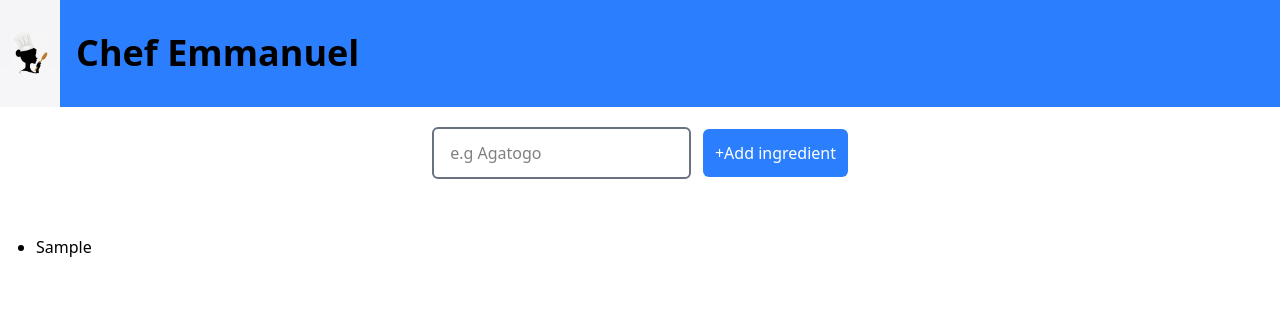
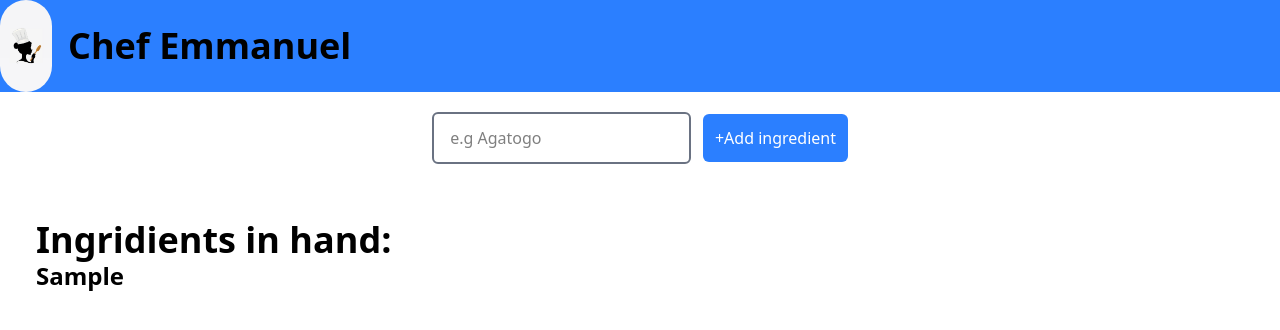
Before and after one commit to emmy-niyonsaba/The-ingredients, a React (Vite) app: page / in a window 1280 px wide. Both pictures are taken after typing "Sample" into the empty fields and a click on the button "+Add ingredient". Shown: the top 330 px of the page. Built offline with nearby package versions, Linux system fonts and the light colour scheme.

Commit message:
working on end of day reviews

```diff
--- a/src/components/Header.jsx
+++ b/src/components/Header.jsx
@@ -4,7 +4,7 @@ const Header = () => {
   return (
    <>
        <header className='flex items-center space-x-4 bg-blue-500 mx-auto '>
-            <img src={chiefLogo} className=' w-15'/>
+            <img src={chiefLogo} className=' w-13 rounded-full'/>
             <h1 className=' text-4xl font-bold'>Chef Emmanuel</h1>
         </header>
    </>
--- a/src/components/InputSection.jsx
+++ b/src/components/InputSection.jsx
@@ -34,6 +34,7 @@ const InputSection = () => {
                  className=' p-3 rounded-md  border-gray-500 border-2' />
 
                  <button
+                 type='submit'
                  className=' p-3 rounded-md bg-blue-500 text-white'>+Add ingredient
 
                  </button>
--- a/src/components/ListItems.jsx
+++ b/src/components/ListItems.jsx
@@ -1,25 +1,17 @@
-
-
-import React from 'react'
-
 function ListItems({ ingredients }) {
-
     console.log(ingredients)
     return (
         <div className=' m-9'>
+            <h1 className=' text-4xl font-bold'>Ingridients in hand:</h1>
+
+            <ul>
+
             {
-                ingredients.map((ingredient, index) => (
-                    <div>
-                        <ul className=' list-disc'>
-                            {ingredient.trim() !== '' && (
-                                <li key={index}>{ingredient}</li>
-                            )}
-
-                        </ul>
-                    </div>
+               ingredients.map((ingredient, index) => (
+                    <li key={index} className=' text-2xl font-semibold'>{ingredient}</li>
                 ))
-
             }
+            </ul>
         </div>
     )
 }
```
